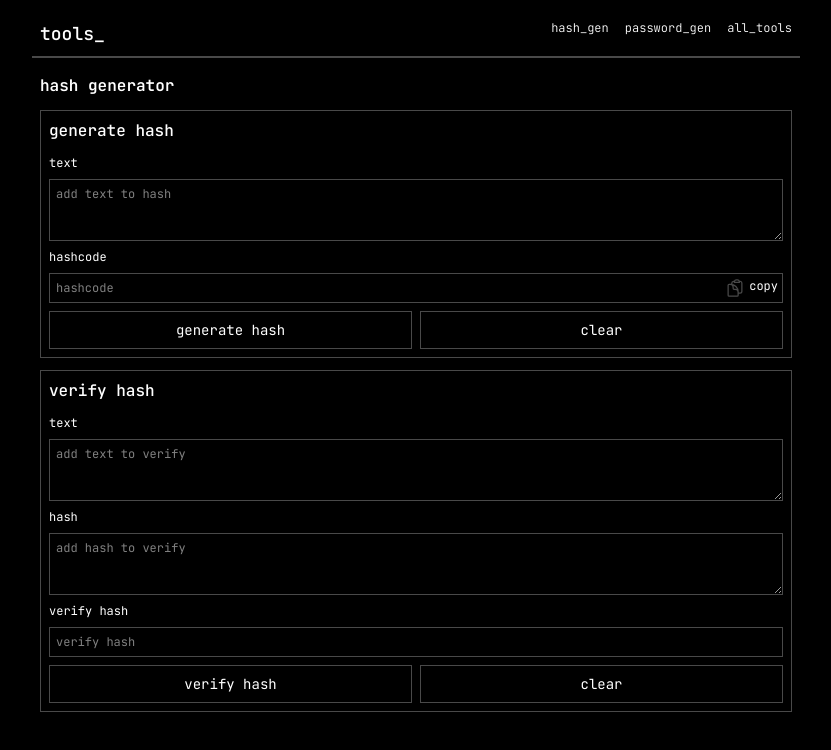
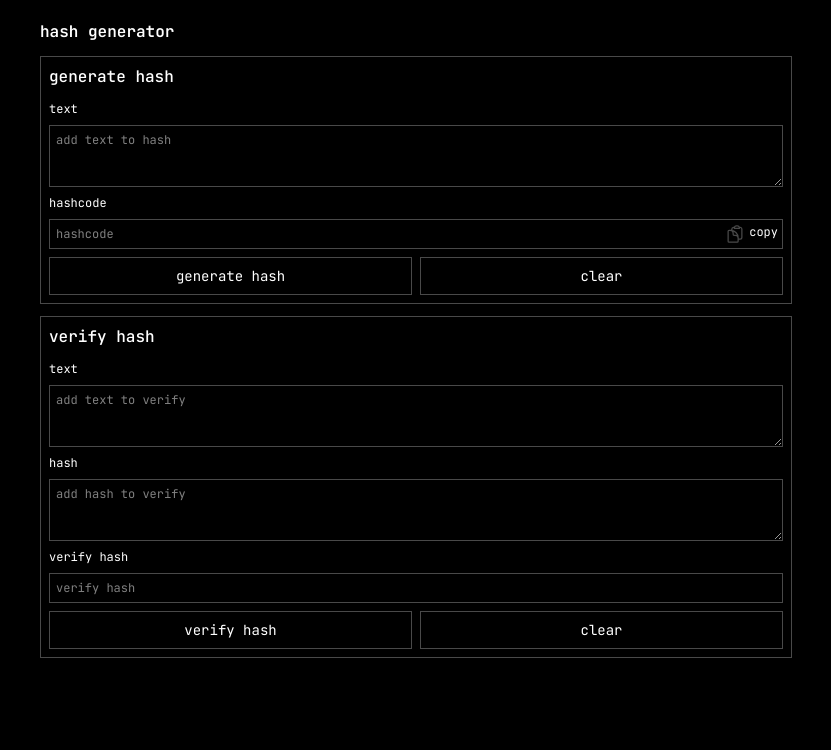
Before and after one commit to notsanta20/tools_, a React (Vite) app: page /hash-generator in a window 1280 px wide. Shown: the top 750 px of the page, without its empty margins (224-1055 px from the left). Built offline with nearby package versions, Linux system fonts and the light colour scheme.

Commit message:
UPDATE: removed header and moved to router component

```diff
--- a/src/app/routes/ErrorPage.tsx
+++ b/src/app/routes/ErrorPage.tsx
@@ -1,9 +1,6 @@
-import Header from "./Header";
-
 function ErrorPage() {
   return (
     <main className="flex flex-col gap-2 h-full">
-      <Header />
       <section className="p-2 flex-auto flex flex-col gap-2 justify-center items-center">
         <h2 className="text-4xl">error 404</h2>
         <p className="text-sm">page not found</p>
--- a/src/app/routes/Home.tsx
+++ b/src/app/routes/Home.tsx
@@ -1,12 +1,7 @@
-import Header from "./Header";
-
 function Home() {
   return (
-    <main className="flex flex-col gap-2 h-full">
-      <Header />
-      <section className="p-2 flex-auto flex justify-center items-center">
-        home of tools
-      </section>
+    <main className="flex-auto flex justify-center items-center h-full gap-2">
+      <h2 className="p-2">home of tools</h2>
     </main>
   );
 }
--- a/src/app/routes/app/HashGenerator.tsx
+++ b/src/app/routes/app/HashGenerator.tsx
@@ -1,12 +1,10 @@
-import Header from "../Header";
 import GenerateHash from "./GenerateHash";
 import VerifyHash from "./VerifyHash";
 
 function HashGenerator() {
   return (
     <>
-      <main className="font-(family-name:--font-mono) flex flex-col gap-2">
-        <Header />
+      <main className="font-(family-name:--font-mono) flex-auto flex flex-col gap-2">
         <section className="p-2 flex flex-col gap-3">
           <h2 className="font-semibold">hash generator</h2>
           <GenerateHash />
```
